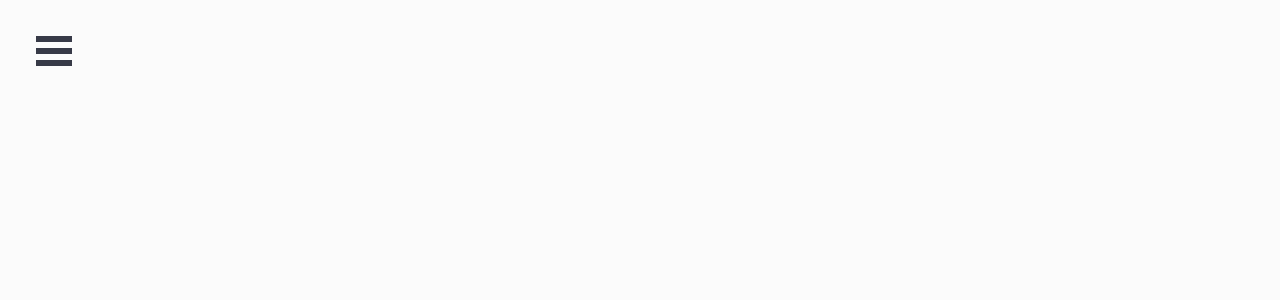
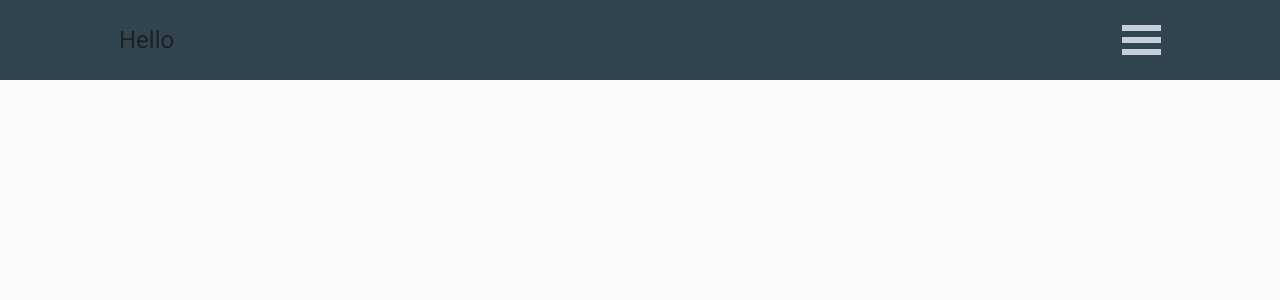
Before and after one commit to tflearydev/ReactConf, a React (Create React App) app in the folder client/: page / in a window 1280 px wide. Shown: the top 300 px of the page. Built offline with nearby package versions, Linux system fonts and the light colour scheme.

Commit message:
edit slide out menu to come from right side

```diff
--- a/client/src/App.scss
+++ b/client/src/App.scss
@@ -4,6 +4,7 @@
 html {
     -webkit-box-sizing: border-box;
     box-sizing: border-box;
+
 }
 
 *, *:before, *:after {
--- a/client/src/components/homepage/Homepage.jsx
+++ b/client/src/components/homepage/Homepage.jsx
@@ -1,5 +1,6 @@
 import React from 'react';
 import Navbar from '../navbar/Nav';
+
 
 function Homepage() {
 
--- a/client/src/components/navbar/Hamburger.jsx
+++ b/client/src/components/navbar/Hamburger.jsx
@@ -1,36 +1,49 @@
 import React, { Component } from 'react';
 import { slide as Menu } from 'react-burger-menu';
+import './Hamburger.scss'
+
+
+
 
 
 var styles = {
     bmBurgerButton: {
       position: 'fixed',
-      width: '36px',
+      width: '39px',
       height: '30px',
-      left: '36px',
-      top: '36px'
+    //   left: 'initial',
+      right: '119px',
+      top: '25px',
+
     },
     bmBurgerBars: {
-      background: '#373a47'
+      background: '#C4D0D9',
+
     },
     bmBurgerBarsHover: {
       background: '#a90000'
     },
     bmCrossButton: {
       height: '24px',
-      width: '24px'
+      width: '24px',
+
     },
     bmCross: {
       background: '#bdc3c7'
     },
     bmMenuWrap: {
       position: 'fixed',
-      height: '100%'
+      height: '100%',
+      top: '0px',
+
+
     },
     bmMenu: {
       background: '#373a47',
       padding: '2.5em 1.5em 0',
-      fontSize: '1.15em'
+      fontSize: '1.15em',
+      height: '100vh',
+
     },
     bmMorphShape: {
       fill: '#373a47'
@@ -43,7 +56,12 @@ var styles = {
       display: 'inline-block'
     },
     bmOverlay: {
-      background: 'rgba(0, 0, 0, 0.3)'
+      background: 'rgba(0, 0, 0, 0.3)',
+      zIndex: '1000',
+      width: '100%',
+      height: '100%',
+      top: '0',
+
     }
   }
 
@@ -56,12 +74,16 @@ class Hamburger extends Component {
   render () {
     // NOTE: You also need to provide styles, see https://github.com/negomi/react-burger-menu#styling
     return (
-      <Menu styles= { styles }>
+        <>
+
+
+      <Menu styles= { styles } right >
         <a id="home" className="menu-item" href="/">Home</a>
         <a id="about" className="menu-item" href="/about">About</a>
         <a id="contact" className="menu-item" href="/contact">Contact</a>
         <a onClick={ this.showSettings } className="menu-item--small" href="">Settings</a>
       </Menu>
+      </>
     );
   }
 }
--- a/client/src/components/navbar/Nav.jsx
+++ b/client/src/components/navbar/Nav.jsx
@@ -1,23 +1,34 @@
-import React from 'react';
-import Hamburger from './Hamburger';
+import React from "react";
+import Hamburger from "./Hamburger";
+import "./Nav.scss";
 
+// var spanStyles = {
+//     display: 'inline',
+//     float: 'right'
+// }
+
+// var buyStyles = {
+//     paddingLeft: '200px',
+
+// }
+
+// var sellStyles = {
+//     marginLeft: '75px'
+// }
 
 function Navbar() {
+  return (
 
+    <>
+    <nav className="outerNav">
 
-    return (
+        Hello
 
-        <>
+    </nav>
+    <Hamburger />
 
-            <nav>
-                <Hamburger />
-            </nav>
-
-        </>
-
-
-    )
+</>
+  );
 }
 
-
 export default Navbar;
--- a/client/src/components/navbar/Nav.scss
+++ b/client/src/components/navbar/Nav.scss
@@ -0,0 +1,5 @@
+.outerNav {
+    background-color: #314550;
+    font-size: 24px;
+    padding: 22px 119px;
+}
```
Also changed, not shown: client/src/components/navbar/menu.png (added), client/src/components/navbar/menu.svg (added).
